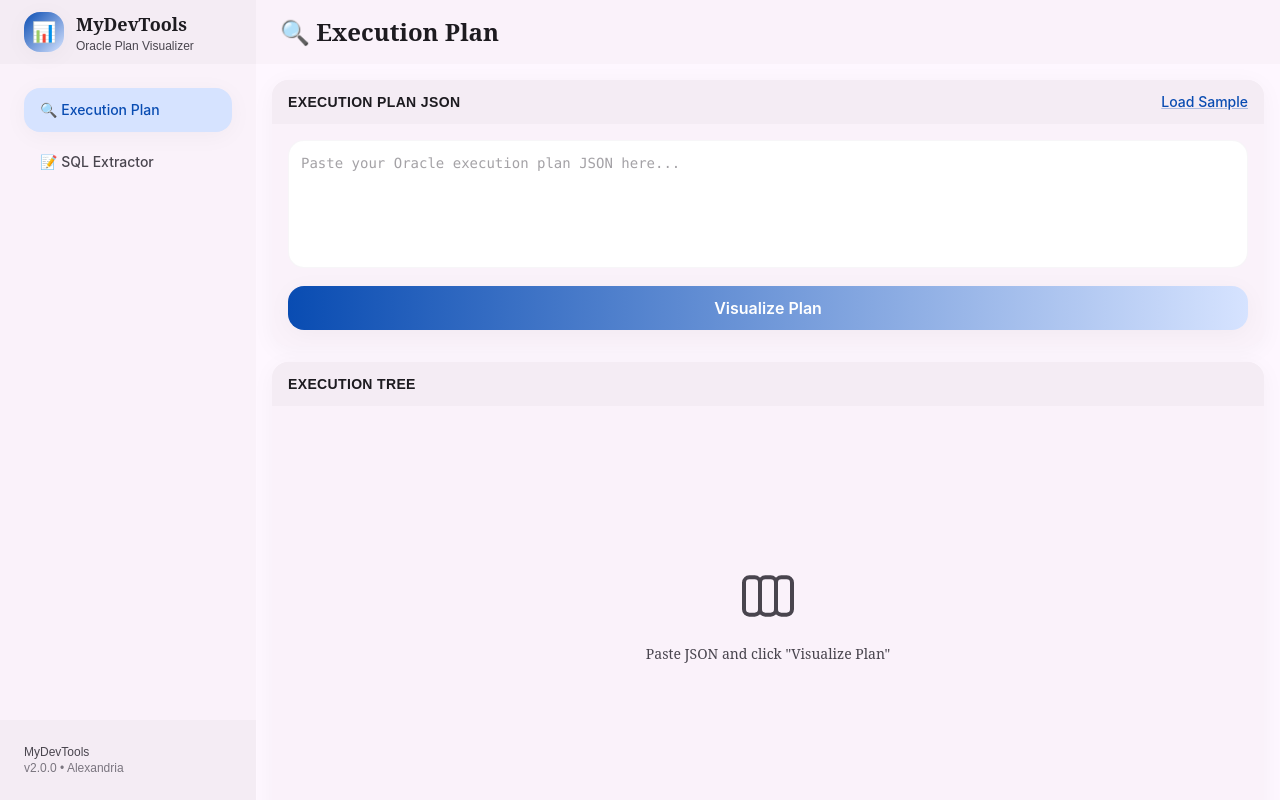
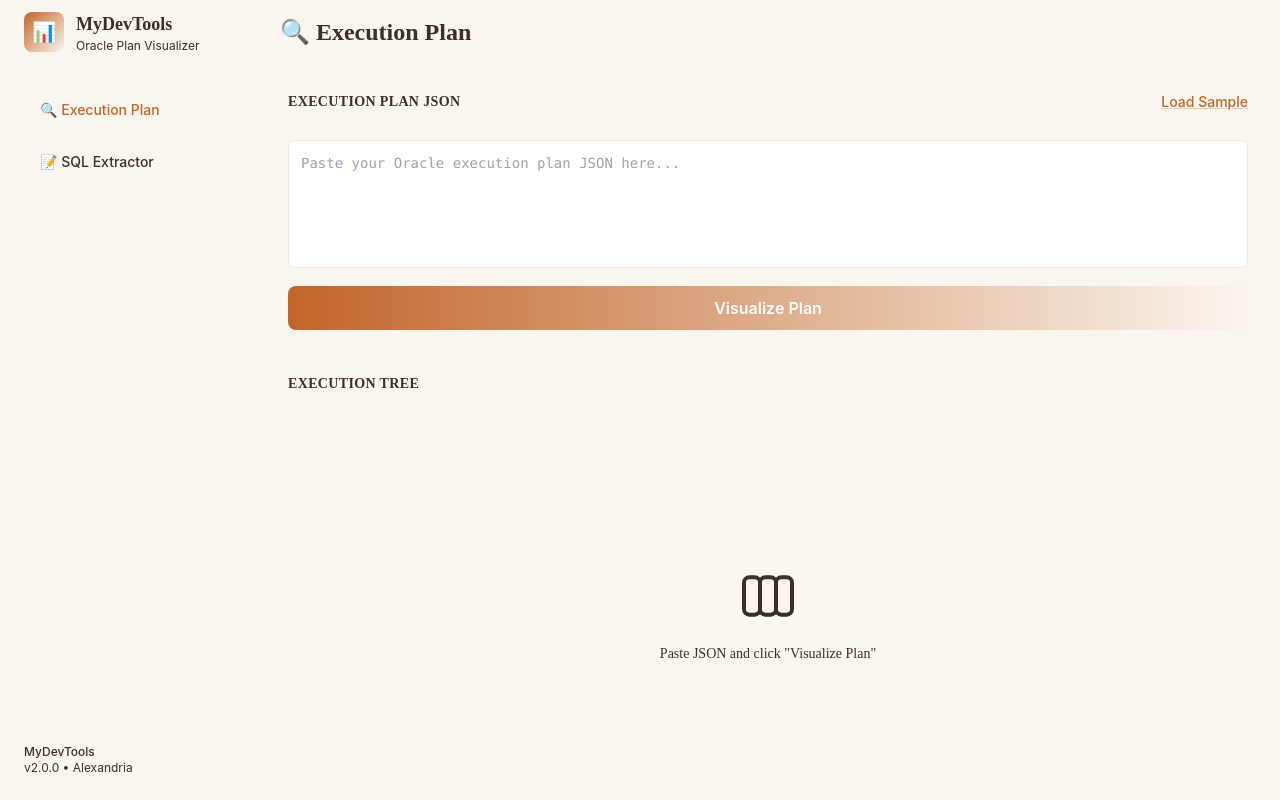
Before and after one commit to duynguyendevit-ux/oracle-plan-visualizer, a Next.js app: page / in a window 1280 px wide. Built offline with nearby package versions, Linux system fonts and the light colour scheme.

Commit message:
Apply Sahara theme - EB Garamond + Manrope, warm colors (#faf5ee bg, #c2652a primary)

```diff
--- a/app/globals.css
+++ b/app/globals.css
@@ -2,7 +2,7 @@
 @tailwind components;
 @tailwind utilities;
 
-@import url('https://fonts.googleapis.com/css2?family=Noto+Serif:wght@400;500;600;700&family=Inter:wght@400;500;600;700&family=Public+Sans:wght@400;500;600;700&display=swap');
+@import url('https://fonts.googleapis.com/css2?family=EB+Garamond:wght@400;500;600;700&family=Manrope:wght@400;500;600;700&display=swap');
 
 * {
   margin: 0;
@@ -11,14 +11,14 @@
 }
 
 body {
-  font-family: 'Inter', -apple-system, BlinkMacSystemFont, 'Segoe UI', Roboto, sans-serif;
-  background: #fef7ff;
-  color: #1d1b20;
+  font-family: 'Manrope', -apple-system, BlinkMacSystemFont, 'Segoe UI', Roboto, sans-serif;
+  background: #faf5ee;
+  color: #3a302a;
 }
 
 h1, h2, h3, h4, h5, h6 {
-  font-family: 'Noto Serif', serif;
-  color: #1d1b20;
+  font-family: 'EB Garamond', serif;
+  color: #3a302a;
   font-weight: 600;
-  line-height: 1.4;
+  line-height: 1.2;
 }
--- a/tailwind.config.js
+++ b/tailwind.config.js
@@ -8,40 +8,32 @@ module.exports = {
   theme: {
     extend: {
       colors: {
-        primary: '#094cb2',
-        'primary-container': '#d6e3ff',
-        tertiary: '#6d5e00',
-        'tertiary-container': '#f7e287',
-        background: '#fef7ff',
-        surface: '#fef7ff',
-        'surface-dim': '#e0d9e0',
-        'surface-bright': '#fef7ff',
-        'surface-container-lowest': '#ffffff',
-        'surface-container-low': '#faf2fa',
-        'surface-container': '#f4ecf4',
-        'surface-container-high': '#eee6ee',
-        'surface-container-highest': '#e8e1e8',
-        'on-surface': '#1d1b20',
-        'on-surface-variant': '#49454e',
-        'outline': '#7a757f',
-        'outline-variant': '#cbc4cf',
+        primary: '#c2652a',
+        background: '#faf5ee',
+        tertiary: '#8c3c3c',
+        warm: {
+          50: '#faf5ee',
+          100: '#f5ede0',
+          200: '#ebe0d0',
+          300: '#d8d0c8',
+          400: '#b8a89a',
+          500: '#8c7a6a',
+          600: '#6a5a4a',
+          700: '#4a3a2a',
+          800: '#3a302a',
+          900: '#2a201a',
+        }
       },
       fontFamily: {
-        serif: ['Noto Serif', 'serif'],
-        sans: ['Inter', 'sans-serif'],
-        label: ['Public Sans', 'sans-serif'],
+        serif: ['EB Garamond', 'serif'],
+        sans: ['Manrope', 'sans-serif'],
       },
       boxShadow: {
-        'editorial': '0 4px 24px rgba(29, 27, 32, 0.04)',
-        'editorial-lg': '0 24px 40px rgba(29, 27, 32, 0.06)',
+        'warm': '0 2px 16px rgba(58, 48, 42, 0.04)',
+        'warm-lg': '0 4px 24px rgba(58, 48, 42, 0.06)',
       },
       borderRadius: {
-        DEFAULT: '12px',
-        sm: '8px',
-        lg: '16px',
-      },
-      backdropBlur: {
-        'glass': '20px',
+        DEFAULT: '8px',
       }
     },
   },
```
